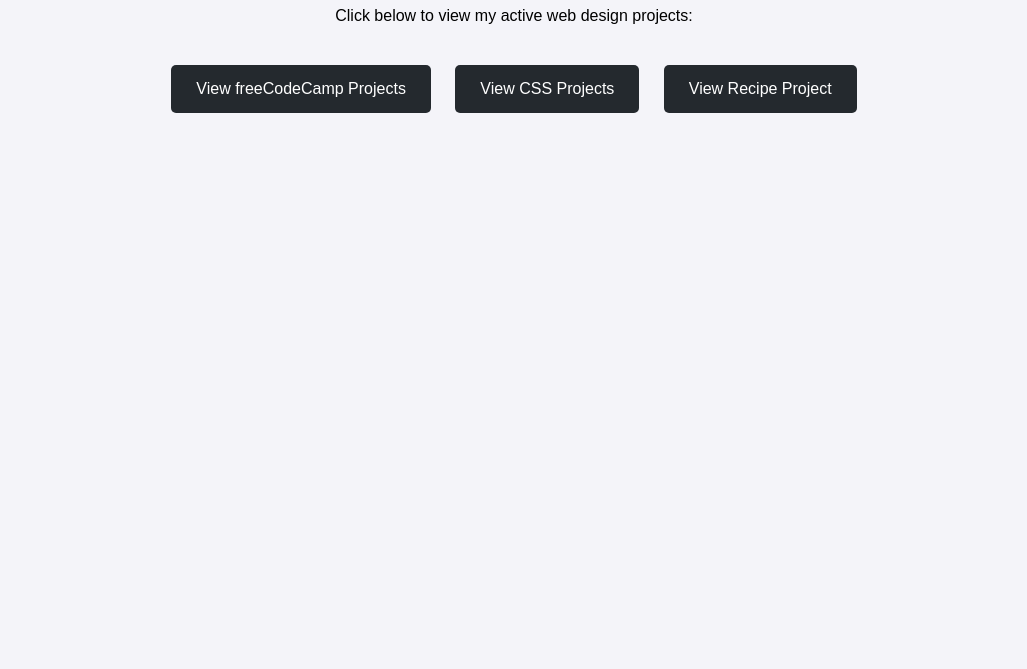
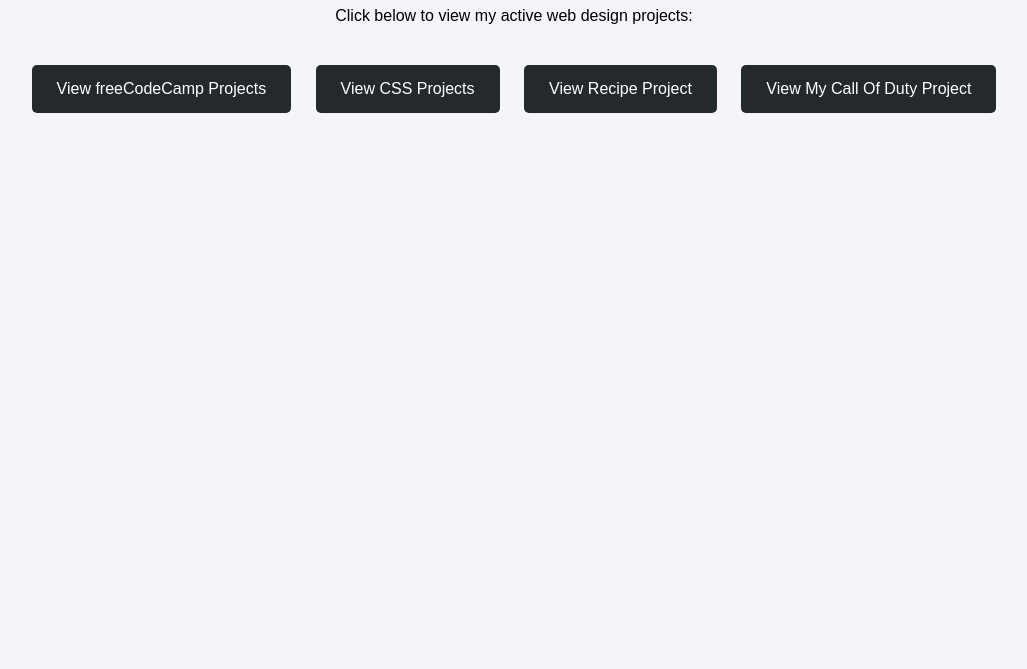
Before and after one commit to adekoyeadedoyin5-create/my-web-portfolio, a plain HTML site: page index.html in a window 1280 px wide. Shown: the part 131-800 px from the top of the page, without its empty margins (126-1153 px from the left). Drawn offline with Linux system fonts and the light colour scheme.

Commit message:
Added Call of Duty project folder and button link

```diff
--- a/index.html
+++ b/index.html
@@ -19,6 +19,7 @@
         <a href="./free-code-camp/">View freeCodeCamp Projects</a>
         <a href="./css-projects/">View CSS Projects</a>
         <a href="random-project/index.html">View Recipe Project</a>
+        <a href="./call-of duty-project/">View My Call Of Duty Project</a>
 </a>
     </div>
 </body>
```
Also changed, not shown: call-of duty-project/index.html (renamed from my-web-portfolio/rothco-painting-project/index.html), call-of duty-project/styles.css (renamed from my-web-portfolio/rothco-painting-project/styles.css).
